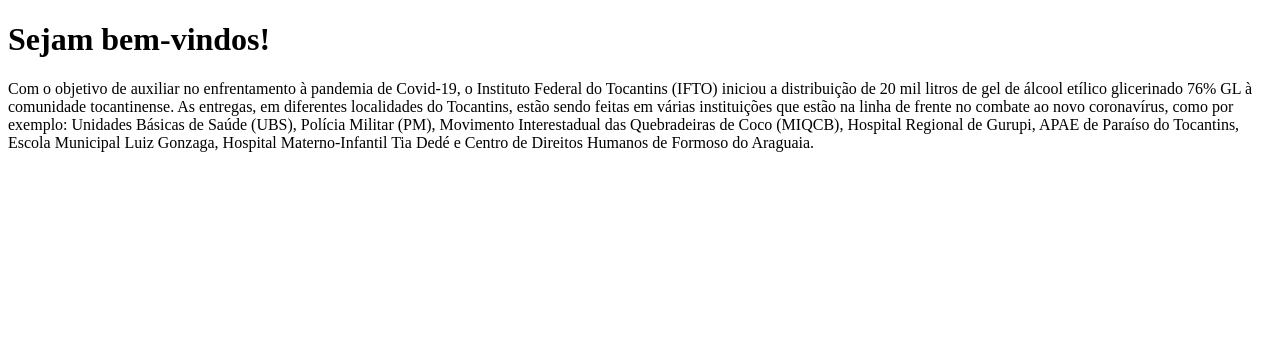
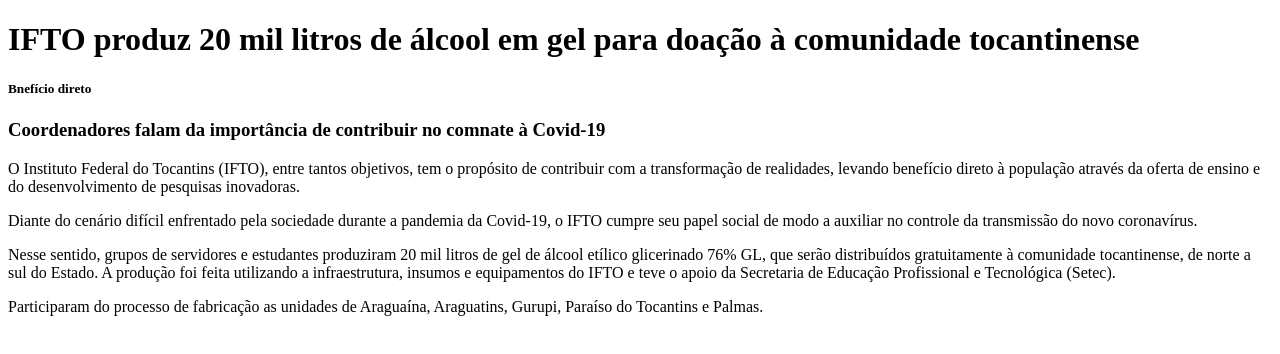
Before and after one commit to diascarreiro/pw, a plain HTML site: page index.html in a window 1280 px wide. Drawn offline with Linux system fonts and the light colour scheme.

Commit message:
INCLUSÃO DE PARÁGRAFO E ADICIONAD TEXTOS AO INDEX.HTML

```diff
--- a/index.html
+++ b/index.html
@@ -5,12 +5,13 @@
 	<title>José Santana Dias Carreiro</title>
 </head>
 <body>
-<h1>Sejam bem-vindos!</h1>
-Com o objetivo de auxiliar no enfrentamento à pandemia de Covid-19, o Instituto Federal do Tocantins (IFTO) iniciou a distribuição de 20 mil litros de gel de álcool etílico glicerinado 76% GL à comunidade tocantinense.
+<h1>IFTO produz 20 mil litros de álcool em gel para doação à comunidade tocantinense</h1>
+<h5>Bnefício direto</h5>
+<h3>Coordenadores falam da importância de contribuir no comnate à Covid-19</h3>
+<p>O Instituto Federal do Tocantins (IFTO), entre tantos objetivos, tem o propósito de contribuir com a transformação de realidades, levando benefício direto à população através da oferta de ensino e do desenvolvimento de pesquisas inovadoras.</p>
 
-As entregas, em diferentes localidades do Tocantins, estão sendo feitas em várias instituições que estão na linha de frente no combate ao novo coronavírus, como por exemplo: Unidades Básicas de Saúde (UBS), Polícia Militar (PM), Movimento Interestadual das Quebradeiras de Coco (MIQCB), Hospital Regional de Gurupi, APAE de Paraíso do Tocantins, Escola Municipal Luiz Gonzaga, Hospital Materno-Infantil Tia Dedé e Centro de Direitos Humanos de Formoso do Araguaia.
-
-
-
+<p>Diante do cenário difícil enfrentado pela sociedade durante a pandemia da Covid-19, o IFTO cumpre seu papel social de modo a auxiliar no controle da transmissão do novo coronavírus.
+<p>Nesse sentido, grupos de servidores e estudantes produziram 20 mil litros de gel de álcool etílico glicerinado 76% GL, que serão distribuídos gratuitamente à comunidade tocantinense, de norte a sul do Estado. A produção foi feita utilizando a infraestrutura, insumos e equipamentos do IFTO e teve o apoio da Secretaria de Educação Profissional e Tecnológica (Setec).</p>
+<p>Participaram do processo de fabricação as unidades de Araguaína, Araguatins, Gurupi, Paraíso do Tocantins e Palmas.</p>
 </body>
 </html>
```
